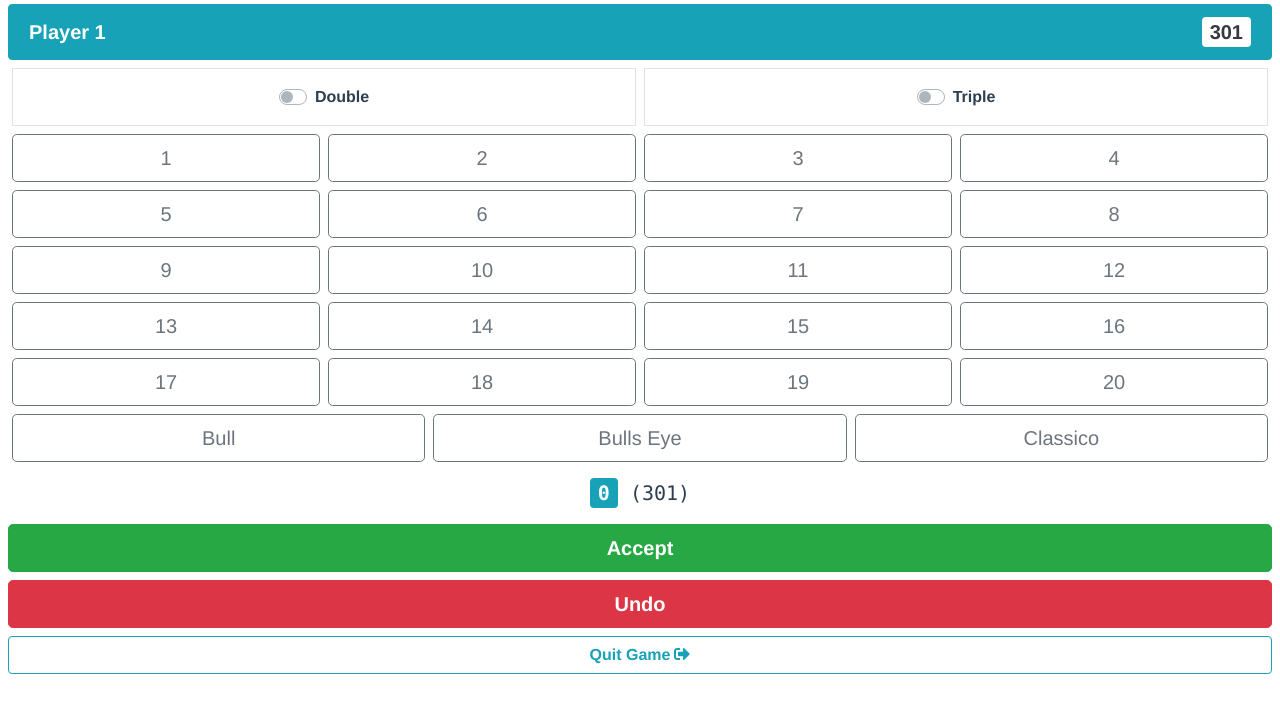
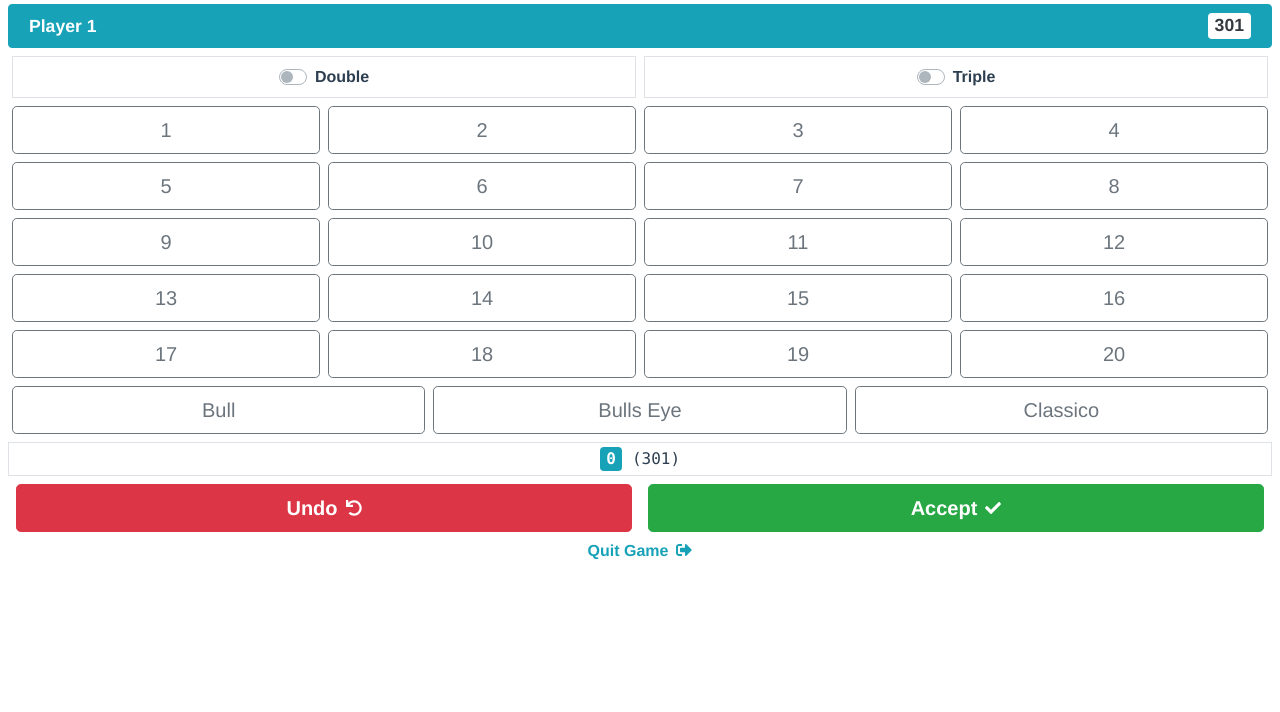
Before and after one commit to raidm3/dart-counter-vue, a Vue app: page / in a window 1280 px wide. Both pictures are taken after a click on the button "Let's Dart!". Shown: the top 712 px of the page. Built offline with nearby package versions, Linux system fonts and the light colour scheme.

Commit message:
Optimizes layout of play page for small devices

```diff
--- a/src/components/pages/Play.vue
+++ b/src/components/pages/Play.vue
@@ -72,27 +72,25 @@
             :activePlayerScore="activePlayerScore"
         />
 
-        <div class="m-2">
-            <button
-                class="btn btn-lg btn-block btn-success"
-                @click="setPlayerScore()"
-            >
-                <b>Accept</b>
-            </button>
-            <button
-                class="btn btn-lg btn-block btn-danger"
-                @click="undoLastScore()"
-            >
-                <b>Undo</b>
-            </button>
-            <button
-                class="btn btn-block btn-link border-primary"
-                @click="quitGame"
-            >
+        <div class="row m-2">
+            <div class="col-6 px-2">
+                <button class="btn btn-lg btn-block btn-danger" @click="undoLastScore">
+                    <b>Undo</b>
+                    <font-awesome-icon class="ml-1 pl-1" :icon="['fas', 'undo']" />
+                </button>
+            </div>
+            <div class="col-6 px-2">
+                <button class="btn btn-lg btn-block btn-success" @click="setPlayerScore">
+                    <b>Accept</b>
+                <font-awesome-icon class="ml-1 pl-1" :icon="['fas', 'check']" />
+                </button>
+            </div>
+            <button class="btn btn-block btn-link" @click="quitGame">
                 <b>Quit Game</b>
-                <font-awesome-icon class="ml-1" :icon="['fas', 'sign-out-alt']" />
+                <font-awesome-icon class="ml-2" :icon="['fas', 'sign-out-alt']" />
             </button>
         </div>
+
         <Snackbar ref="snackbar"/>
     </div>
 </template>
@@ -251,14 +249,6 @@ export default {
         },
     },
 
-    // created() {
-    //     // Adds event listener for page refresh (not only this component)
-    //     window.addEventListener('beforeunload',(event) => {
-    //         event.preventDefault();
-    //         event.returnValue = 'Do you really want to quit the game?';
-    //     });
-    // },
-
     // Adds event listener for navigating back or forward in the browser
     beforeRouteLeave (to, from, next) {
         if (!this.gameFinished) {
--- a/src/components/players/PlayersHeaderItem.vue
+++ b/src/components/players/PlayersHeaderItem.vue
@@ -1,14 +1,14 @@
 <template>
     <li
-        class="list-group-item d-flex justify-content-between align-items-center"
+        class="list-group-item d-flex justify-content-between align-items-center py-2"
         :class="isActive ? 'active' : ''"
-        style="font-size: 1.25rem;"
+        style="font-size: 1.1rem;"
     >
         <b>{{ playerName }}</b>
         <span
             class="badge badge-primary"
             :class="isActive ? 'bg-white text-dark' : ''"
-            style="font-size: 1.25rem;"
+            style="font-size: 1.1rem;"
         >
             <AnimatedNumber :number="playerScore"/>
         </span>
--- a/src/components/scores/CheckoutHint.vue
+++ b/src/components/scores/CheckoutHint.vue
@@ -1,5 +1,5 @@
 <template>
-    <div class="border-top my-2 mx-5">
+    <div class="border-top mt-2 mx-5">
         <span
             v-if="checkoutHint"
             class="d-block font-italic text-muted mt-1"
--- a/src/components/scores/ScoreLine.vue
+++ b/src/components/scores/ScoreLine.vue
@@ -1,9 +1,6 @@
 <template>
-    <div class="pt-2 pb-1">
-        <p
-            class="text-monospace mb-1"
-            style="font-size: 1.25rem;"
-        >
+    <div class="border mx-2 py-1">
+        <p class="text-monospace mb-0">
             <transition-group name="list">
                 <span
                     v-for="(score, index) in scores"
@@ -16,10 +13,7 @@
                 </span>
             </transition-group>
 
-            <span
-                class="badge badge-primary"
-                style="font-size: 1.25rem;"
-            >
+            <span class="badge badge-primary" style="font-size: 1rem;">
                 <AnimatedNumber :number="scoreSum"/>
             </span>
 
--- a/src/components/scores/ScoreMultipliers.vue
+++ b/src/components/scores/ScoreMultipliers.vue
@@ -1,7 +1,7 @@
 <template>
     <div class="row mx-2 mt-2">
         <div class="col-6 px-1">
-            <div class="custom-control custom-switch border py-3">
+            <div class="custom-control custom-switch border py-2">
                 <input
                     type="checkbox"
                     class="custom-control-input"
@@ -12,7 +12,7 @@
             </div>
         </div>
         <div class="col-6 px-1">
-            <div class="custom-control custom-switch border py-3">
+            <div class="custom-control custom-switch border py-2">
                 <input
                     type="checkbox"
                     class="custom-control-input"
--- a/src/main.js
+++ b/src/main.js
@@ -11,6 +11,8 @@ import {
   faAngleDoubleRight,
   faCrosshairs,
   faArrowsAltV,
+  faCheck,
+  faUndo,
 } from '@fortawesome/free-solid-svg-icons';
 import { FontAwesomeIcon } from '@fortawesome/vue-fontawesome';
 
@@ -32,6 +34,8 @@ library.add(
   faAngleDoubleRight,
   faCrosshairs,
   faArrowsAltV,
+  faCheck,
+  faUndo,
 );
 Vue.component('font-awesome-icon', FontAwesomeIcon);
 
```
